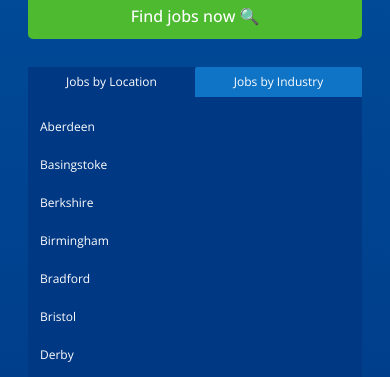
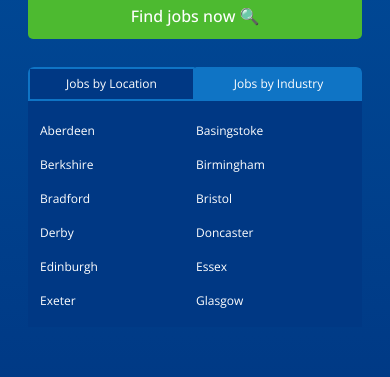
Before and after one commit to Teeldinho/library, a Next.js app: page / in a window 390 px wide. Shown: the part 424-801 px from the top of the page. Built offline with nearby package versions, Linux system fonts and the light colour scheme.

Commit message:
Fixed the tabs color and added border

```diff
--- a/src/app/page.module.css
+++ b/src/app/page.module.css
@@ -44,6 +44,12 @@
   margin: 0 auto;
 }
 
+.tabsContainer {
+  color: var(--neutral-50);
+  margin-top: auto;
+  background: transparent;
+}
+
 @media (max-width: 768px) {
   .main {
     padding: var(--space-3xl) var(--space-3xl);
@@ -55,10 +61,8 @@
     height: 76px;
     margin: var(--space-lg) 0 var(--space-md);
   }
+
+  .tabsContainer {
+    margin-top: 0;
+  }
 }
-
-.tabsContainer {
-  color: var(--neutral-50);
-  background: var(--primary-700);
-  margin-top: auto;
-}
--- a/src/app/page.tsx
+++ b/src/app/page.tsx
@@ -20,9 +20,9 @@ export default function Home() {
       </Container>
 
       <Center className={styles.tabsContainer}>
-        <Container>
-          <LocationTabs />
-        </Container>
+        {/* <Container> */}
+        <LocationTabs />
+        {/* </Container> */}
       </Center>
     </VStack>
   );
--- a/src/features/job-search/ui/job-listing-links.module.css
+++ b/src/features/job-search/ui/job-listing-links.module.css
@@ -1,7 +1,7 @@
 .linksContainer {
   display: grid;
   grid-template-columns: repeat(2, 1fr);
-  gap: var(--space-md);
+  gap: 0.125rem;
 }
 
 .linkItem {
@@ -19,11 +19,6 @@
 }
 
 @media (max-width: 768px) {
-  .linksContainer {
-    grid-template-columns: 1fr;
-    gap: var(--space-xs);
-  }
-
   .linkItem {
     padding: var(--space-2xs) 0;
   }
--- a/src/features/job-search/ui/job-location-tabs.module.css
+++ b/src/features/job-search/ui/job-location-tabs.module.css
@@ -1,5 +1,9 @@
 .tabsContainer {
   width: 100%;
+  /* border-top: 2px solid var(--primary-300); */
+  border-top-left-radius: var(--space-xs);
+  border-top-right-radius: var(--space-xs);
+  overflow: hidden;
 }
 
 .tabsList {
@@ -13,6 +17,9 @@
   background-color: var(--primary-300);
   flex: 1;
   text-align: center;
+  border-top: 2px solid var(--primary-300);
+  border-right: 2px solid var(--primary-300);
+  border-left: 2px solid var(--primary-300);
 }
 
 .tabsTrigger[aria-selected="true"] {
@@ -23,6 +30,7 @@
   padding: var(--space-lg);
   background-color: var(--primary-700);
   border-radius: 0;
+  border-top: 2px solid var(--primary-300);
 }
 
 @media (max-width: 768px) {
--- a/src/features/job-search/ui/job-location-tabs.tsx
+++ b/src/features/job-search/ui/job-location-tabs.tsx
@@ -2,10 +2,12 @@ import { TabsRoot, TabsList, TabsTrigger, TabsContent } from "@/components/ui/ta
 import { JobListingLinks } from "./job-listing-links";
 import styles from "./job-location-tabs.module.css";
 import { INDUSTRY_LINKS, LOCATION_LINKS } from "@/features/job-search/helpers/dummy-data";
+import { Container } from "@/components/ui";
 
 export function LocationTabs() {
   return (
     <TabsRoot defaultValue="location" className={styles.tabsContainer}>
+      <Container>
         <TabsList className={styles.tabsList}>
           <TabsTrigger value="location" className={styles.tabsTrigger}>
             Jobs by Location
@@ -14,13 +16,18 @@ export function LocationTabs() {
             Jobs by Industry
           </TabsTrigger>
         </TabsList>
+      </Container>
 
       <TabsContent value="location" className={styles.tabsContent}>
+        <Container>
           <JobListingLinks links={LOCATION_LINKS} />
+        </Container>
       </TabsContent>
 
       <TabsContent value="industry" className={styles.tabsContent}>
+        <Container>
           <JobListingLinks links={INDUSTRY_LINKS} />
+        </Container>
       </TabsContent>
     </TabsRoot>
   );
```
Lines whose indentation alone changed are shown as unchanged.
